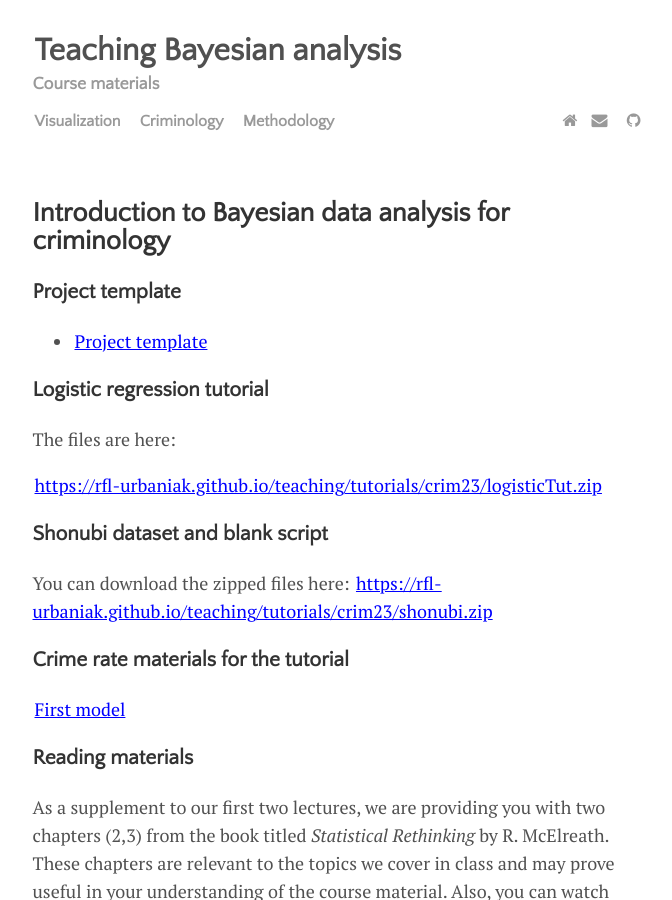
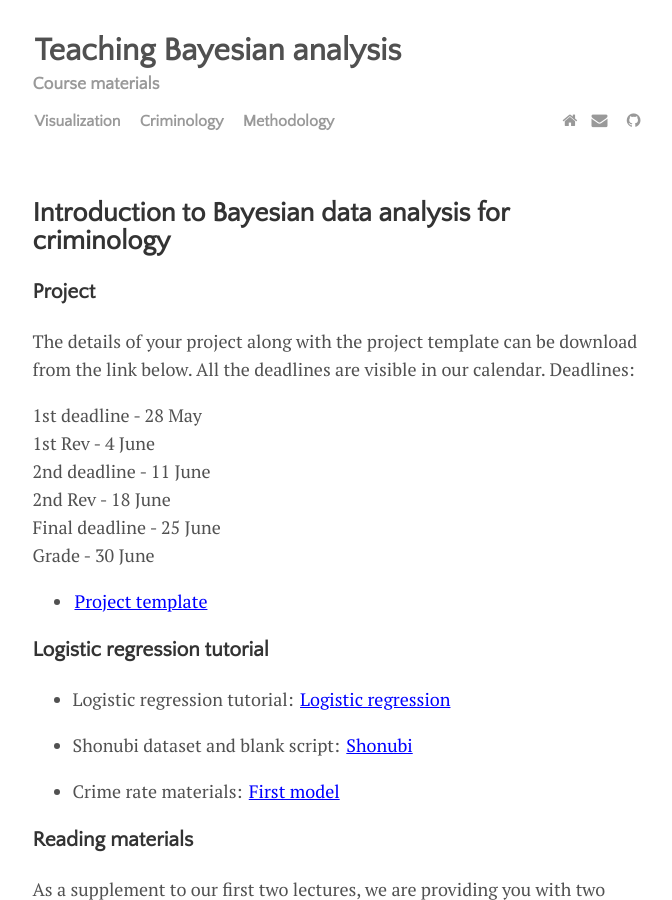
Before and after one commit to rfl-urbaniak/teaching, a Jekyll site: the page built from menu/criminology.md, in a window 1280 px wide and 900 px high. Shown: the whole window, without its empty margins (300-972 px from the left). Built offline with Jekyll 4.4.1, drawn with Linux system fonts in a browser that asks for light colours.

Commit message:
added deadlines

```diff
--- a/menu/criminology.md
+++ b/menu/criminology.md
@@ -13,31 +13,27 @@ a {
 
 ## Introduction to Bayesian data analysis for criminology
 
-### Project template
+### Project
+
+The details of your project along with the project template can be download from the link below. All the deadlines are visible in our calendar. Deadlines:
+
+1st deadline - 28 May
+1st Rev - 4 June
+2nd deadline - 11 June
+2nd Rev - 18 June
+Final deadline - 25 June
+Grade - 30 June
 
 - <a href="https://rfl-urbaniak.github.io/teaching/sharedResources/projectTemplate.zip">Project template</a>
 
 
 ### Logistic regression tutorial
 
-The files are here:
+- Logistic regression tutorial: <a href="https://rfl-urbaniak.github.io/teaching/tutorials/crim23/logisticTut.zip">Logistic regression</a>
 
-[https://rfl-urbaniak.github.io/teaching/tutorials/crim23/logisticTut.zip](https://rfl-urbaniak.github.io/teaching/tutorials/crim23/logisticTut.zip)
+- Shonubi dataset and blank script: <a href="https://rfl-urbaniak.github.io/teaching/tutorials/crim23/shonubi.zip">Shonubi</a>
 
-
-
-### Shonubi dataset and blank script
-
-
-You can download the zipped files here:
-[https://rfl-urbaniak.github.io/teaching/tutorials/crim23/shonubi.zip](https://rfl-urbaniak.github.io/teaching/tutorials/crim23/shonubi.zip)
-
-
-
-### Crime rate materials for the tutorial
-
-<a href="https://rfl-urbaniak.github.io/teaching/tutorials/crim23/firstModel.zip">First model</a>
-
+- Crime rate materials: <a href="https://rfl-urbaniak.github.io/teaching/tutorials/crim23/firstModel.zip">First model</a>
 
 ### Reading materials
 
```
